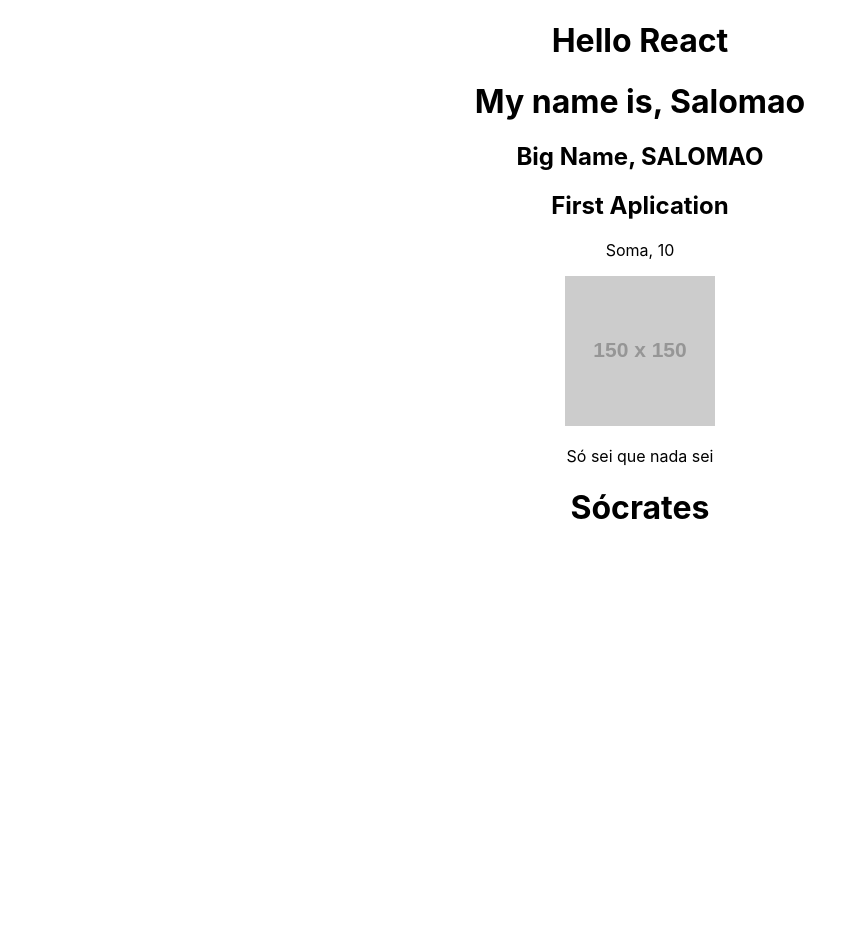
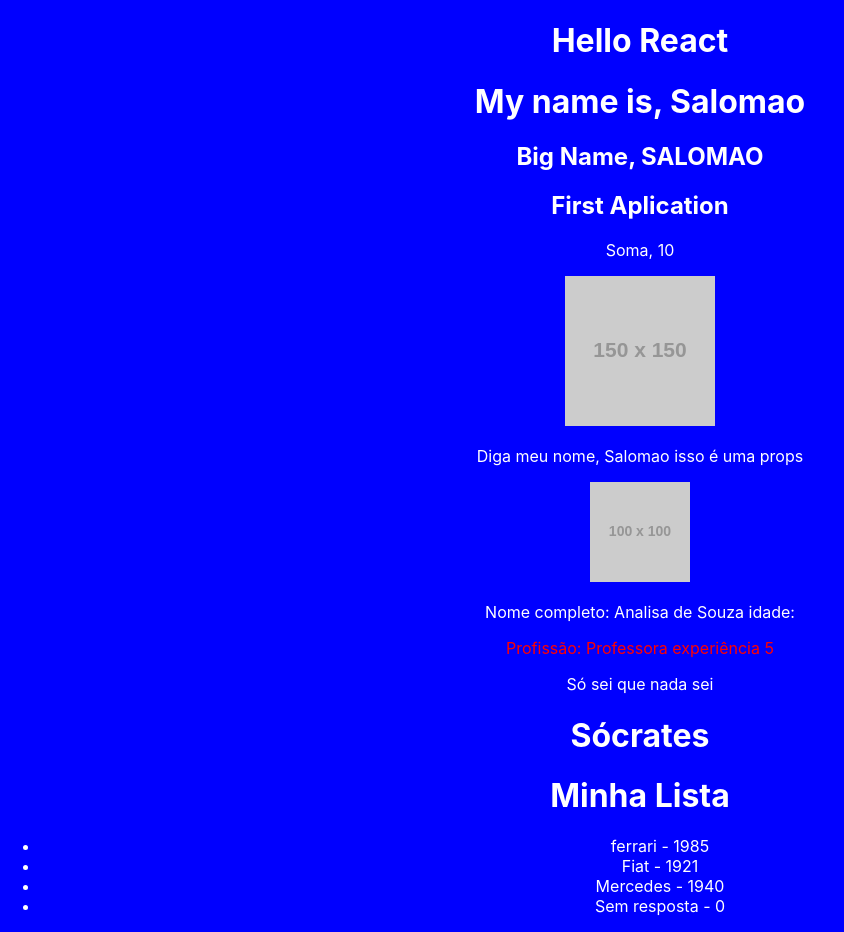
Before and after one commit to salomaoalg/reactaulas, a React (Create React App) app: page / in a window 1280 px wide. Shown: the whole page, without its empty margins (0-844 px from the left). Before the commit the page ends 800 px from the top, so only its background shows below. Built offline with nearby package versions, Linux system fonts and the light colour scheme.

Commit message:
props types e props default

```diff
--- a/src/App.css
+++ b/src/App.css
@@ -1,38 +1,5 @@
-.App {
+body{
   text-align: center;
-}
-
-.App-logo {
-  height: 40vmin;
-  pointer-events: none;
-}
-
-@media (prefers-reduced-motion: no-preference) {
-  .App-logo {
-    animation: App-logo-spin infinite 20s linear;
-  }
-}
-
-.App-header {
-  background-color: #282c34;
-  min-height: 100vh;
-  display: flex;
-  flex-direction: column;
-  align-items: center;
-  justify-content: center;
-  font-size: calc(10px + 2vmin);
+  background-color: blue;
   color: white;
 }
-
-.App-link {
-  color: #61dafb;
-}
-
-@keyframes App-logo-spin {
-  from {
-    transform: rotate(0deg);
-  }
-  to {
-    transform: rotate(360deg);
-  }
-}
--- a/src/App.js
+++ b/src/App.js
@@ -1,5 +1,8 @@
 import './App.css'
 import HelloWord from './components/HelloWord';
+import SayMayname from './components/SayMyName';
+import Pessoa from './components/Pessoa';
+import List from './components/List';
 
 function App() {
 let name = 'Salomao';
@@ -16,7 +19,12 @@
       <h2>First Aplication</h2>
       <p>Soma, {somar(5, 5)}</p>
       <img src={link} alt="" />
+
+      <SayMayname name="Salomao isso é uma props"/>
+      <Pessoa nome="Analisa" fullname="Analisa de Souza" foto="https://via.placeholder.com/100"
+      profissao="Professora" xp="5"/>
       <HelloWord/>
+      <List/>
     </div>
   );
 }
--- /dev/null
+++ b/src/components/Frase.module.css
@@ -0,0 +1,3 @@
+.redcolor{
+    color: red;
+}
--- /dev/null
+++ b/src/components/Item.js
@@ -0,0 +1,22 @@
+import PropTypes from 'prop-types'
+
+function Item({marca, ano_lancamento}){
+    return(
+        <>
+            <li>
+                {marca} - {ano_lancamento}
+            </li>
+        </>
+    )
+}
+Item.propTypes = {
+    marca: PropTypes.string.isRequired,
+    ano_lancamento: PropTypes.number.isRequired,
+}
+
+Item.defaultProps = {
+    marca: "Sem resposta",
+    ano_lancamento: 0
+}
+
+export default Item
--- /dev/null
+++ b/src/components/List.js
@@ -0,0 +1,18 @@
+import Item from "./Item"
+
+function List(){
+    return(
+        <>
+            <h1>Minha Lista</h1>
+            <ul>
+                <Item marca="ferrari" ano_lancamento={1985}/>
+                <Item marca="Fiat" ano_lancamento={1921}/>
+                <Item marca="Mercedes" ano_lancamento={1940}/>
+                <Item/>
+
+            </ul>
+        </>
+    )
+}
+
+export default List
--- /dev/null
+++ b/src/components/Pessoa.js
@@ -0,0 +1,12 @@
+import style from './Frase.module.css'
+
+function Pessoa({foto, nome, fullname, idade, profissao, xp}){
+    return(
+        <div>
+            <img src={foto} alt={nome}/>
+            <p>Nome completo: {fullname} idade: {idade}</p>
+            <p className={style.redcolor}>Profissão: {profissao} experiência {xp}</p>
+        </div>
+    )
+}
+ export default Pessoa
--- /dev/null
+++ b/src/components/SayMyName.js
@@ -0,0 +1,9 @@
+function SayMayname(props){
+    return(
+        <div>
+            <p>Diga meu nome, {props.name}</p>
+        </div>
+    )
+}
+
+export default SayMayname
```
Also changed, not shown: 1 other file (tests, documents, lock files or other folders).
